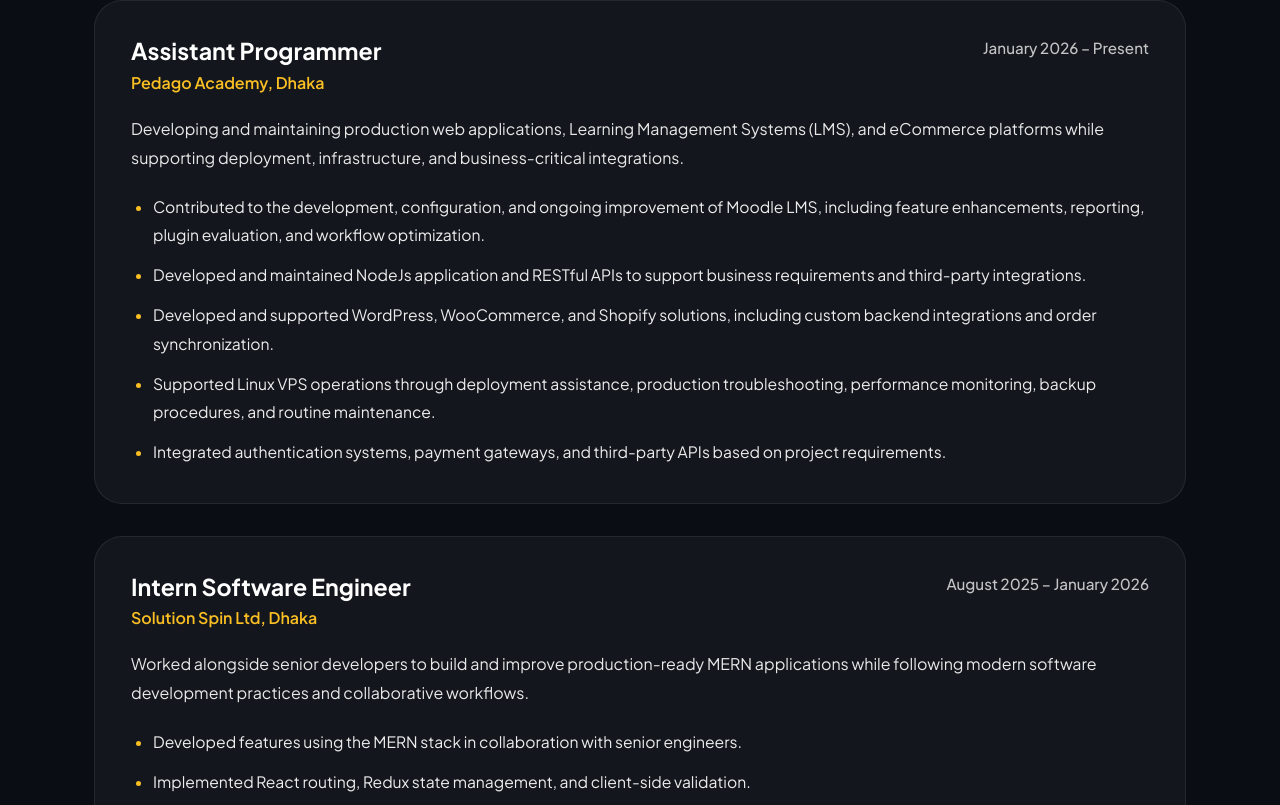
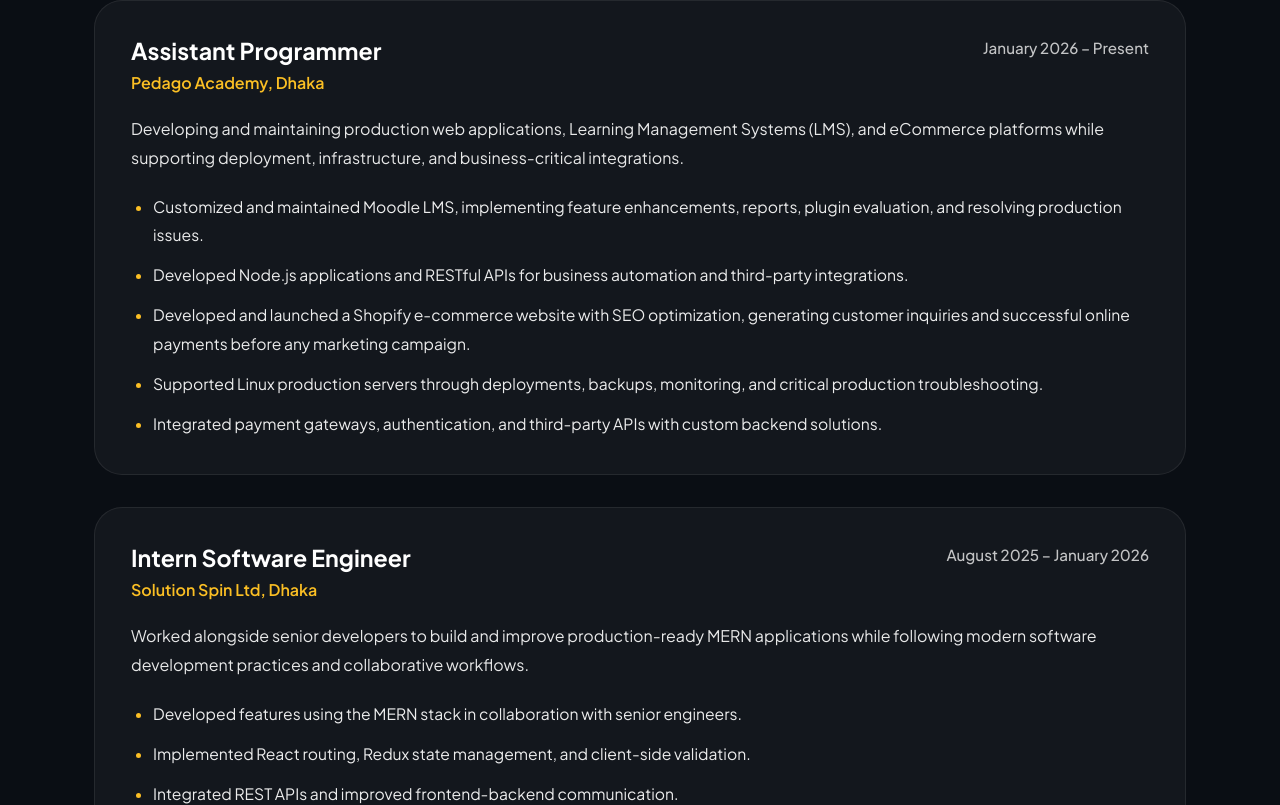
Before and after one commit to mezbaur2004/portfolioFrontend, a React (Vite) app: page / in a window 1280 px wide. Shown: the part 1583-2388 px from the top of the page. Built offline with nearby package versions, Linux system fonts and the light colour scheme; no server answers.

Commit message:
Update professional experience list in JSX component

```diff
--- a/src/components/main/professional.jsx
+++ b/src/components/main/professional.jsx
@@ -37,11 +37,11 @@ const Professional = () => {
                         </p>
 
                         <ul className="experience-list">
-                            <li>Contributed to the development, configuration, and ongoing improvement of Moodle LMS, including feature enhancements, reporting, plugin evaluation, and workflow optimization.</li>
-                            <li>Developed and maintained NodeJs application and RESTful APIs to support business requirements and third-party integrations.</li>
-                            <li>Developed and supported WordPress, WooCommerce, and Shopify solutions, including custom backend integrations and order synchronization.</li>
-                            <li>Supported Linux VPS operations through deployment assistance, production troubleshooting, performance monitoring, backup procedures, and routine maintenance.</li>
-                            <li>Integrated authentication systems, payment gateways, and third-party APIs based on project requirements.</li>
+                            <li>Customized and maintained Moodle LMS, implementing feature enhancements, reports, plugin evaluation, and resolving production issues.</li>
+                            <li>Developed Node.js applications and RESTful APIs for business automation and third-party integrations.</li>
+                            <li>Developed and launched a Shopify e-commerce website with SEO optimization, generating customer inquiries and successful online payments before any marketing campaign.</li>
+                            <li>Supported Linux production servers through deployments, backups, monitoring, and critical production troubleshooting.</li>
+                            <li>Integrated payment gateways, authentication, and third-party APIs with custom backend solutions.</li>
                         </ul>
                     </div>
 
```
